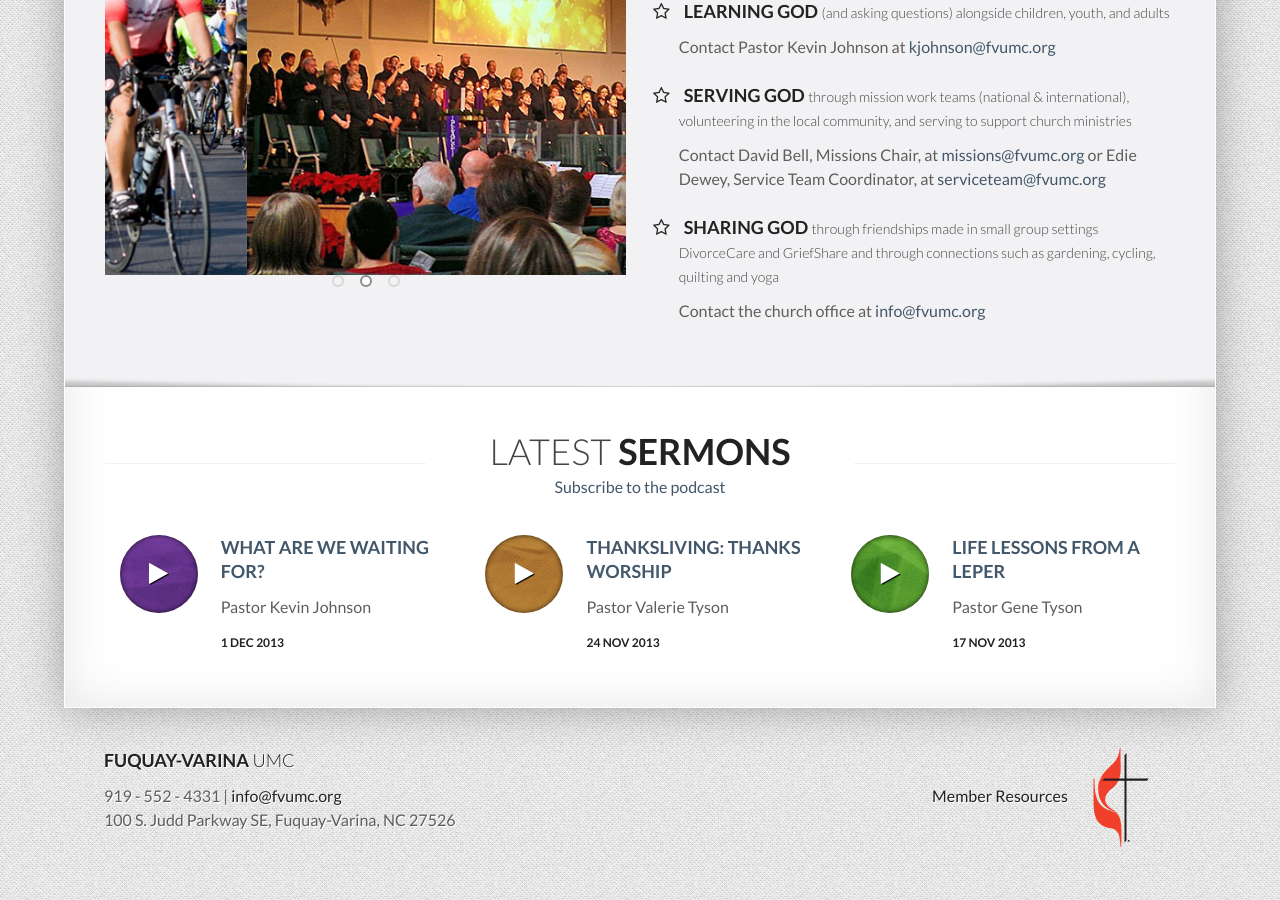
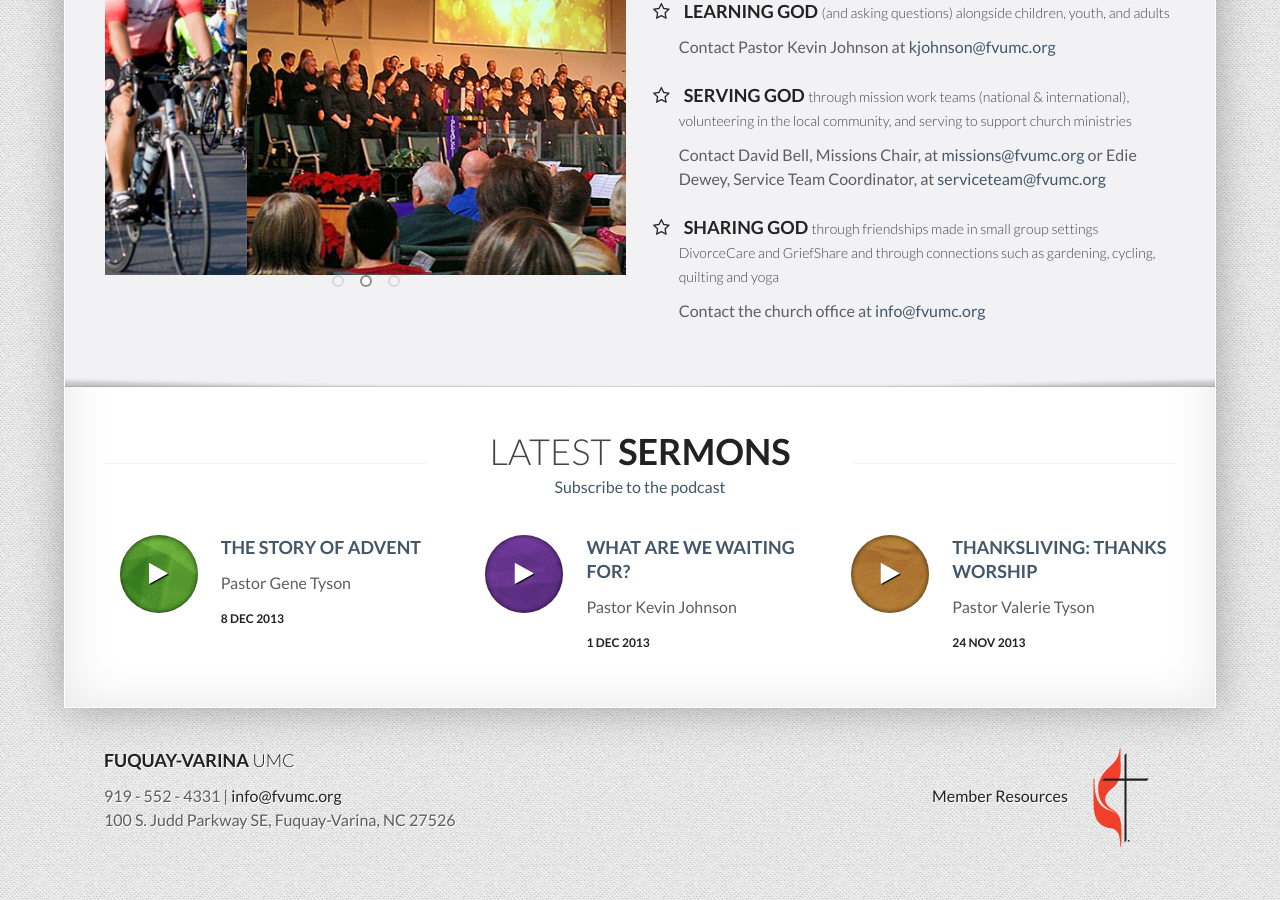
Before and after one commit to fvumc/fvumc.github.io, a Jekyll site: the page built from index.html, in a window 1280 px wide and 900 px high, scrolled down 2920 px. Built offline with Jekyll 4.4.1, drawn with Linux system fonts in a browser that asks for light colours; Markdown is read by kramdown in place of the engine named in the settings.

Commit message:
updated podcasts on home page

```diff
--- a/index.html
+++ b/index.html
@@ -238,6 +238,32 @@ title: Fuquay-Varina United Methodist Church
           </div>
           <ul class="unstyled row-fluid">
 
+            <li class="span4">
+              <div class="row-fluid">
+                <div class="span4">
+                  <div class="round-box box-small">
+                    <a class="box-inner" href="http://audio.fvumc.org/12_08_2013-The_Story_Of_Advent.mp3">
+                      <img alt="some image" class="img-circle" src="images/Color-Block-Lime.jpg">
+                      <i class='icon-play'></i>
+                    </a>
+                  </div>
+                </div>
+                <div class="span8">
+                  <h3>
+                    <a href="http://audio.fvumc.org/12_08_2013-The_Story_Of_Advent.mp3">
+                      The Story of Advent
+                    </a>
+                  </h3>
+                  <p>
+                    Pastor Gene Tyson
+                  </p>
+                    <h5>
+                    8 Dec 2013
+                  </h5>
+                </div>
+              </div>
+            </li>
+
 
             <li class="span4">
               <div class="row-fluid">
@@ -291,31 +317,7 @@ title: Fuquay-Varina United Methodist Church
               </div>
             </li>
 
-            <li class="span4">
-              <div class="row-fluid">
-                <div class="span4">
-                  <div class="round-box box-small">
-                    <a class="box-inner" href="http://audio.fvumc.org/11-17-2013-Life_Lessons_From_A_Leper.mp3">
-                      <img alt="some image" class="img-circle" src="images/Color-Block-Lime.jpg">
-                      <i class='icon-play'></i>
-                    </a>
-                  </div>
-                </div>
-                <div class="span8">
-                  <h3>
-                    <a href="http://audio.fvumc.org/11-17-2013-Life_Lessons_From_A_Leper.mp3">
-                      Life Lessons from a Leper
-                    </a>
-                  </h3>
-                  <p>
-                    Pastor Gene Tyson
-                  </p>
-                    <h5>
-                    17 Nov 2013
-                  </h5>
-                </div>
-              </div>
-            </li>
+
 
 
 
```
